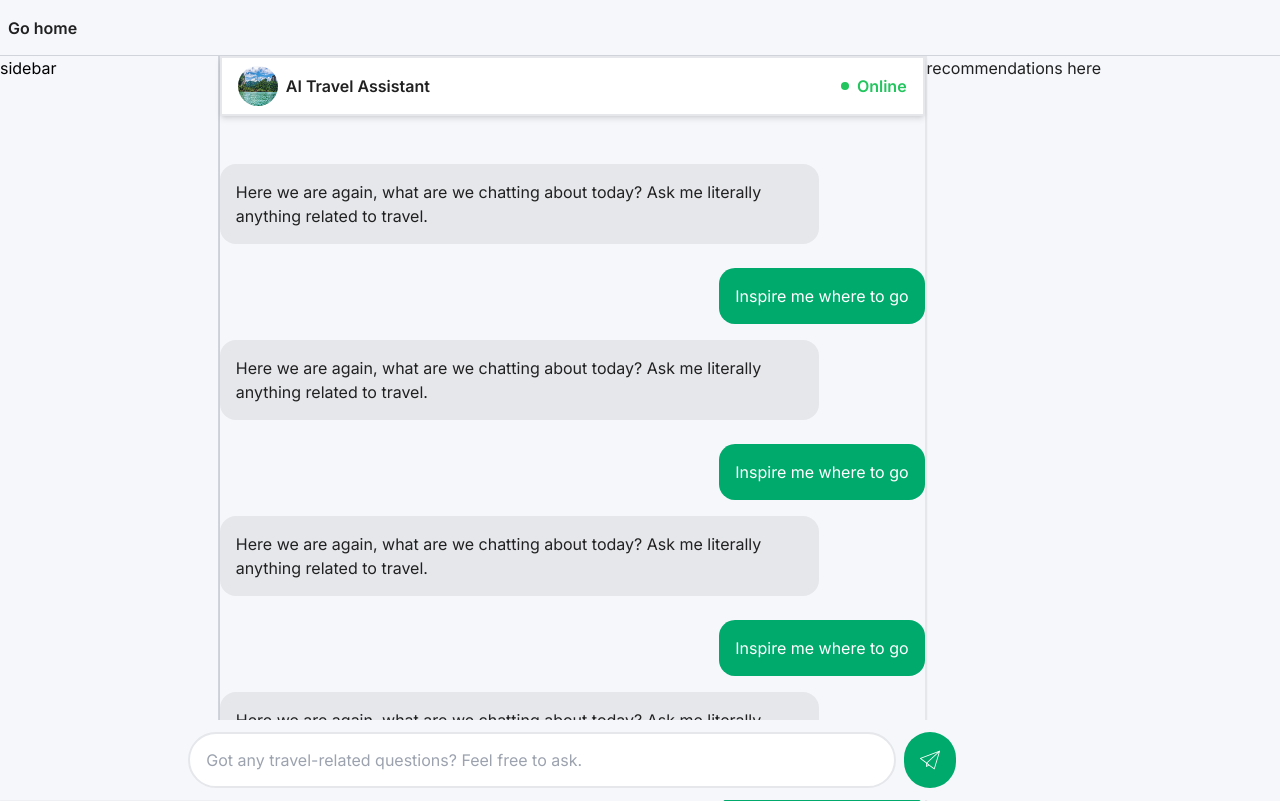
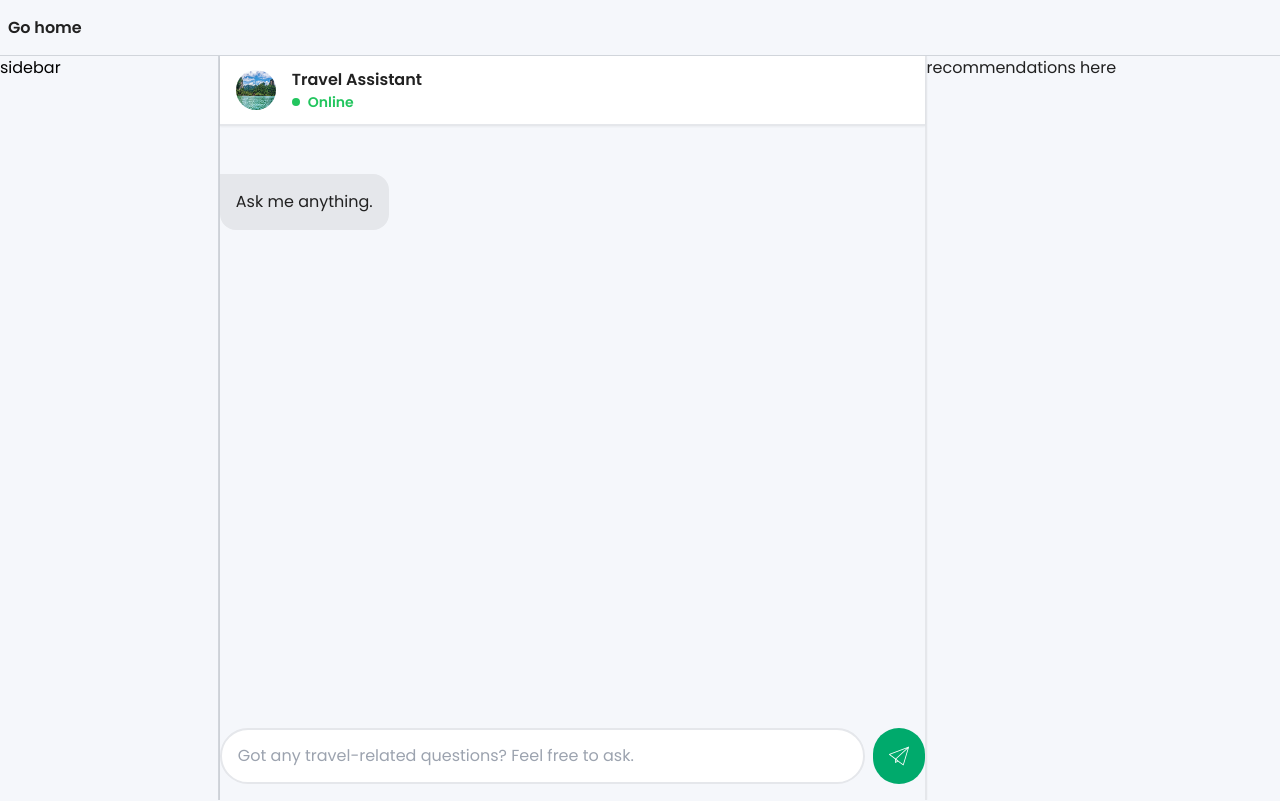
Before and after one commit to davidd74/ai-travel-assistant, a Next.js app: page /chat in a window 1280 px wide. Built offline with nearby package versions, Linux system fonts and the light colour scheme.

Commit message:
set up chat

```diff
--- /dev/null
+++ b/public/icons/AirplaneIcon.tsx
@@ -0,0 +1,22 @@
+import * as React from "react";
+
+function AirplaneIcon(props: React.SVGProps<SVGSVGElement>) {
+  return (
+    <svg
+      xmlns="http://www.w3.org/2000/svg"
+      fill="#fff"
+      width="20px"
+      version="1.1"
+      id="Layer_1"
+      viewBox="0 0 512 512"
+    >
+      <g>
+        <g>
+          <path d="M508.645,18.449c-2.929-2.704-7.133-3.51-10.826-2.085L6.715,204.446c-3.541,1.356-6.066,4.515-6.607,8.264    c-0.541,3.75,0.985,7.496,3.995,9.796l152.127,116.747c-0.004,0.116-0.575,0.224-0.575,0.342v83.592    c0,3.851,2.663,7.393,6.061,9.213c1.541,0.827,3.51,1.236,5.199,1.236c2.026,0,4.181-0.593,5.931-1.756l56.12-37.367    l130.369,99.669c1.848,1.413,4.099,2.149,6.365,2.149c1.087,0,2.186-0.169,3.248-0.516c3.27-1.066,5.811-3.672,6.786-6.974    L511.571,29.082C512.698,25.271,511.563,21.148,508.645,18.449z M170.506,321.508c-0.385,0.36-0.7,0.763-1.019,1.163    L31.659,217.272L456.525,54.557L170.506,321.508z M176.552,403.661v-48.454l33.852,25.887L176.552,403.661z M359.996,468.354    l-121.63-93.012c-1.263-1.77-2.975-3.029-4.883-3.733l-47.29-36.163L480.392,60.86L359.996,468.354z" />
+        </g>
+      </g>
+    </svg>
+  );
+}
+
+export default AirplaneIcon;
--- /dev/null
+++ b/src/app/api/ai-assistant/route.ts
@@ -0,0 +1,23 @@
+import { NextResponse } from "next/server";
+import OpenAI from "openai";
+import Anthropic from "@anthropic-ai/sdk";
+
+export async function POST(request: Request) {
+  const anthropic = new Anthropic({
+    apiKey: process.env.ANTHROPIC_API_KEY,
+  });
+
+  const requestData = await request.json();
+  const { message } = requestData;
+
+  const response = await anthropic.messages.create({
+    max_tokens: 1024,
+    messages: message,
+    temperature: 0,
+    system:
+      'Based on the user data below, generate a trip itinerary in JSON.\nUser data:\nbudget: 500euros\ndays: 10\ndestination: Novalja\nactivities: exploration of nature, partying\nGenerate 3 parts of the day, morning, afternoon, evening\nFirst and last day of the trip dont put anything besides entering the accommodation, eventually dinner at the end of the day and departing on the last day breakfast\n\nSample output JSON you must follow:\n[{\n  "day": 1,\n  "morning": "plan for the morning",\n  "afternoon": "plan for the afternoon",\n  "evening": "plan for the evening",\n  "destination": "place where the user is residing",\n  "budget": "amount of money the user is ready to spend during the trip",\n  "activities": ["activities the user", "wants to include in their trip"]\n}]. VERY IMPORTANT NOTE: YOU MUST RETURN ONLY A RESPONSE IN JSON, NOTHING ELSE, 0 CONVERSATIONS.',
+    model: "claude-3-haiku-20240307",
+  });
+
+  return (NextResponse as any).json(response);
+}
--- a/src/app/chat/page.tsx
+++ b/src/app/chat/page.tsx
@@ -1,27 +1,100 @@
 "use client";
 
+import axios from "axios";
 import Image from "next/image";
 import Link from "next/link";
-import React from "react";
+import React, { useEffect } from "react";
+import AirplaneIcon from "@/public/icons/AirplaneIcon";
+import "animate.css";
 
 const Page = () => {
   const [chatMessage, setChatMessage] = React.useState("");
+  const [messageCollection, setMessageCollection] = React.useState<any[]>([]);
+  const ref = React.useRef<HTMLDivElement>(null);
+
+  const itenary = [
+    {
+      day: 1,
+      morning: "Arrive in Split and check into your accommodation.",
+      afternoon:
+        "Explore the historic Diocletian's Palace and wander through the narrow streets of the Old Town.",
+      evening: "Enjoy a traditional Croatian dinner at a local restaurant.",
+      destination: "Split",
+      budget: "500euros",
+      activities: ["exploration of nature", "partying"],
+    },
+    {
+      day: 2,
+      morning:
+        "Take a morning hike in the nearby Marjan Forest Park, enjoying the natural beauty and stunning views of the city and the Adriatic Sea.",
+      afternoon:
+        "Visit the beautiful Bačvice Beach and relax in the sun or try some water activities.",
+      evening:
+        "Experience the vibrant nightlife of Split by visiting some of the popular bars and clubs in the city center.",
+      destination: "Split",
+      budget: "500euros",
+      activities: ["exploration of nature", "partying"],
+    },
+    {
+      day: 3,
+      morning:
+        "Enjoy a final breakfast in Split before checking out of your accommodation.",
+      afternoon: "",
+      evening: "",
+      destination: "Split",
+      budget: "500euros",
+      activities: ["exploration of nature", "partying"],
+    },
+  ];
+
+  const submitMessageHandler = async (e: React.FormEvent) => {
+    e.preventDefault();
+
+    try {
+      const userMessage = { role: "user", content: chatMessage };
+      setMessageCollection((prevMessages) => [...prevMessages, userMessage]);
+      setChatMessage("");
+
+      const response = await axios.post("/api/ai-assistant", {
+        message: [...messageCollection, userMessage],
+      });
+
+      const assistantMessage = {
+        role: "assistant",
+        content: response.data.content[0].text,
+      };
+      setMessageCollection((prevMessages) => [
+        ...prevMessages,
+        assistantMessage,
+      ]);
+      console.log(response.data.content[0].text);
+    } catch (error) {
+      console.error("Error submitting message:", error);
+    }
+  };
+
+  useEffect(() => {
+    if (messageCollection.length) {
+      ref.current?.scrollIntoView({ behavior: "smooth", block: "end" });
+    }
+  }, [messageCollection.length]);
 
   return (
-    <>
+    <div className="font-poppins">
       <div className="p-2 h-[55px] flex items-center">
         <Link href="/" className="font-semibold">
           Go home
         </Link>
       </div>
       <div className="flex">
-        <div className="md:w-[265px] text-black chat-screen-height border-t-[1px] border-r-2 border-gray-300 shadow-sm">
+        <div className="hidden md:block md:w-[265px] text-black chat-screen-height border-t-[1px] border-r-2 border-gray-300 shadow-sm ">
           sidebar
         </div>
         <div className="flex w-full border-t-[1px] border-gray-300">
-          <div className="w-2/3 relative border-r-2 shadow-sm bg-light-background">
-            <div className="bg-light-box_bg py-2 px-4 border-2 flex shadow-md gap-2 items-center justify-between">
-              <div className="flex gap-2 items-center">
+          <div className="w-full md:w-2/3 relative border-r-2 shadow-sm bg-light-background">
+            <div className="bg-light-box_bg py-3 px-4 border-b-2 flex shadow-sm gap-2 items-center justify-between">
+              <div className="flex flex-col gap-2 items-center">
+                <div className="flex gap-4 items-center">
                   <Image
                     src={"/images/assistant-pfp.webp"}
                     width={300}
@@ -30,105 +103,65 @@ const Page = () => {
                     className="rounded-full aspect-square w-10"
                   />
                   <span className="font-semibold bg-light">
-                  AI Travel Assistant
+                    Travel Assistant
+                    <div className="text-green-500 font-semibold flex gap-2 items-center">
+                      <div className="w-2 h-2 bg-green-500 rounded-full"></div>
+                      <span className="text-sm">Online</span>
+                    </div>
                   </span>
                 </div>
-
-              <div className="text-green-500 font-semibold flex gap-2 items-center">
-                <div className="w-2 h-2 bg-green-500 rounded-full"></div>
-                <span>Online</span>
               </div>
             </div>
-            <div className="max-chat-screen-height overflow-y-auto border-gray-300 ">
-              <div className="flex flex-col items-center">
-                <div className="mb-24 mt-12 flex flex-col items-start gap-y-4">
-                  <div className="rounded-2xl bg-gray-200 max-w-[85%] p-4 mb-2">
-                    Here we are again, what are we chatting about today? Ask me
-                    literally anything related to travel.
+            <div className="relative overflow-x-hidden overflow-y-auto border-gray-300 chat-window-h">
+              <div className="flex flex-col items-center relative">
+                <div className="mb-12 mt-12 flex flex-col items-start gap-y-4 chat-layout-container">
+                  <div className="rounded-2xl rounded-tl-none bg-gray-200  max-w-[80%] md:max-w-[75%] p-4 mb-2">
+                    Ask me anything.
                   </div>
-                  <div className="rounded-2xl bg-light-primary text-white  max-w-[90%] p-4 self-end">
-                    Inspire me where to go
+                  {messageCollection.map((message, index) => (
+                    <div
+                      className={`rounded-2xl max-w-[90%] md:max-w-[75%] animate__animated animate__fadeIn  p-4 ${
+                        message.role === "user"
+                          ? "self-end bg-light-primary_bg rounded-tr-none text-white font max-w-[55%]"
+                          : "rounded-tl-none bg-gray-200 max-w-[75%]"
+                      }`}
+                      key={index}
+                    >
+                      {message.content}
                     </div>
-                  <div className="rounded-2xl bg-gray-200 max-w-[85%] p-4 mb-2">
-                    Here we are again, what are we chatting about today? Ask me
-                    literally anything related to travel.
-                  </div>
-                  <div className="rounded-2xl bg-light-primary text-white  max-w-[90%] p-4 self-end">
-                    Inspire me where to go
-                  </div>
-                  <div className="rounded-2xl bg-gray-200 max-w-[85%] p-4 mb-2">
-                    Here we are again, what are we chatting about today? Ask me
-                    literally anything related to travel.
-                  </div>
-                  <div className="rounded-2xl bg-light-primary text-white  max-w-[90%] p-4 self-end">
-                    Inspire me where to go
-                  </div>
-                  <div className="rounded-2xl bg-gray-200 max-w-[85%] p-4 mb-2">
-                    Here we are again, what are we chatting about today? Ask me
-                    literally anything related to travel.
-                  </div>
-                  <div className="rounded-2xl bg-light-primary text-white  max-w-[90%] p-4 self-end">
-                    Inspire me where to go
-                  </div>
-                  <div className="rounded-2xl bg-gray-200 max-w-[85%] p-4 mb-2">
-                    Here we are again, what are we chatting about today? Ask me
-                    literally anything related to travel.
-                  </div>
-                  <div className="rounded-2xl bg-light-primary text-white  max-w-[90%] p-4 self-end">
-                    Inspire me where to go
-                  </div>
-                  <div className="rounded-2xl bg-gray-200 max-w-[85%] p-4 mb-2">
-                    Here we are again, what are we chatting about today? Ask me
-                    literally anything related to travel.
-                  </div>
-                  <div className="rounded-2xl bg-light-primary text-white  max-w-[90%] p-4 self-end">
-                    Inspire me where to go
-                  </div>
-                  <div className="rounded-2xl bg-gray-200 max-w-[85%] p-4 mb-2">
-                    Here we are again, what are we chatting about today? Ask me
-                    literally anything related to travel.
-                  </div>
-                  <div className="rounded-2xl bg-light-primary text-white  max-w-[90%] p-4 self-end">
-                    Inspire me where to go
+                  ))}
                 </div>
               </div>
-                <div className="chat-layout-container bg-light-background fixed bottom-0">
-                  <div className="flex justify-center gap-2 flex-col py-3">
-                    <div className="flex gap-2 justify-center">
+              <div ref={ref} />
+            </div>
+            <div className="bg-light-background ">
+              <div className="flex justify-center gap-2 flex-col md:py-3">
+                <form
+                  className="flex gap-2 justify-center chat-layout-container"
+                  onSubmit={submitMessageHandler}
+                >
                   <input
                     type="text"
                     placeholder="Got any travel-related questions? Feel free to ask."
-                        className="caret-light-primary bg-light-box_bg focus:outline-none border-2 border-gray-200 py-3.5 rounded-full px-4 w-full"
+                    className="caret-light-primary bg-light-box_bg focus:outline-none border-2 border-gray-200 py-1 md:py-3.5 rounded-full px-4 w-full"
                     onChange={(e) => setChatMessage(e.target.value)}
+                    value={chatMessage}
                   />
                   <button
+                    type="submit"
                     className={`bg-light-primary p-4 aspect-square rounded-full flex justify-center items-center transition-all duration-200 ease-linear`}
+                    disabled={chatMessage.length < 1}
                   >
-                        <svg
-                          xmlns="http://www.w3.org/2000/svg"
-                          fill="#fff"
-                          width="20px"
-                          version="1.1"
-                          id="Layer_1"
-                          viewBox="0 0 512 512"
-                        >
-                          <g>
-                            <g>
-                              <path d="M508.645,18.449c-2.929-2.704-7.133-3.51-10.826-2.085L6.715,204.446c-3.541,1.356-6.066,4.515-6.607,8.264    c-0.541,3.75,0.985,7.496,3.995,9.796l152.127,116.747c-0.004,0.116-0.575,0.224-0.575,0.342v83.592    c0,3.851,2.663,7.393,6.061,9.213c1.541,0.827,3.51,1.236,5.199,1.236c2.026,0,4.181-0.593,5.931-1.756l56.12-37.367    l130.369,99.669c1.848,1.413,4.099,2.149,6.365,2.149c1.087,0,2.186-0.169,3.248-0.516c3.27-1.066,5.811-3.672,6.786-6.974    L511.571,29.082C512.698,25.271,511.563,21.148,508.645,18.449z M170.506,321.508c-0.385,0.36-0.7,0.763-1.019,1.163    L31.659,217.272L456.525,54.557L170.506,321.508z M176.552,403.661v-48.454l33.852,25.887L176.552,403.661z M359.996,468.354    l-121.63-93.012c-1.263-1.77-2.975-3.029-4.883-3.733l-47.29-36.163L480.392,60.86L359.996,468.354z" />
-                            </g>
-                          </g>
-                        </svg>
+                    <AirplaneIcon />
                   </button>
+                </form>
               </div>
             </div>
           </div>
+          <div className="hidden md:block md:w-1/3">recommendations here</div>
         </div>
       </div>
     </div>
-          <div className="md:w-1/3">recommendations here</div>
-        </div>
-      </div>
-    </>
   );
 };
 
--- a/src/app/globals.css
+++ b/src/app/globals.css
@@ -1,3 +1,6 @@
+@import url("https://fonts.googleapis.com/css2?family=Raleway:wght@200;300;400;500;600;700;800;900&display=swap");
+@import url("https://fonts.googleapis.com/css2?family=Poppins:ital,wght@0,100;0,200;0,300;0,400;0,500;0,600;0,700;0,800;0,900;1,100;1,200;1,300;1,400;1,500;1,600;1,700;1,800;1,900&display=swap");
+
 @tailwind base;
 @tailwind components;
 @tailwind utilities;
@@ -18,9 +21,17 @@ body {
 }
 
 .max-chat-screen-height {
-  max-height: calc(100vh - 115px);
+  max-height: calc(100vh - 220px);
+}
+
+.chat-window-h {
+  height: calc(100vh - 210px);
 }
 
 .chat-layout-container {
-  @apply max-w-screen-md mx-auto w-full p-4 py-5 sm:p-0;
+  @apply max-w-screen-lg mx-auto w-full p-4 py-5 sm:p-0;
 }
+
+.animate__animated.animate__fadeIn {
+  --animate-duration: 450ms;
+}
--- a/tailwind.config.ts
+++ b/tailwind.config.ts
@@ -25,6 +25,10 @@ const config: Config = {
       borderRadius: {
         "4xl": "2rem",
       },
+      fontFamily: {
+        raleway: ["Raleway", "sans-serif"],
+        poppins: ["Poppins", "sans-serif"],
+      },
     },
   },
   plugins: [],
--- a/tsconfig.json
+++ b/tsconfig.json
@@ -17,8 +17,9 @@
         "name": "next"
       }
     ],
+    "baseUrl": ".",
     "paths": {
-      "<public>/*": ["./src/*"]
+      "@/public/*": ["public/*"]
     }
   },
   "include": ["next-env.d.ts", "**/*.ts", "**/*.tsx", ".next/types/**/*.ts"],
```
Also changed, not shown: package.json (+9 -5 lines), 2 other files (tests, documents, lock files or other folders). Lines whose indentation alone changed are shown as unchanged.
